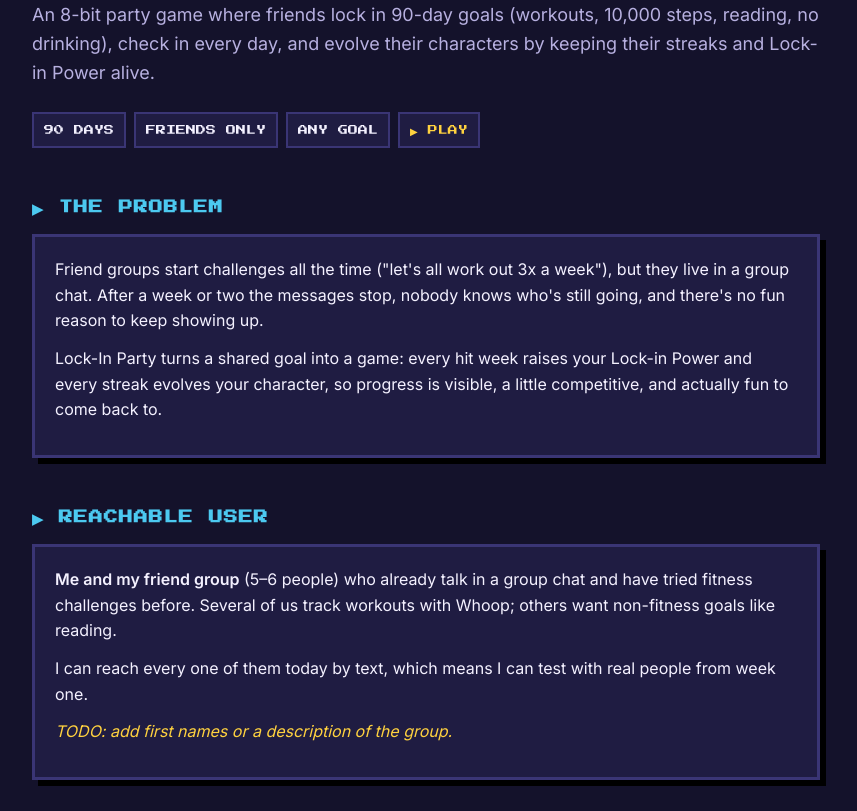
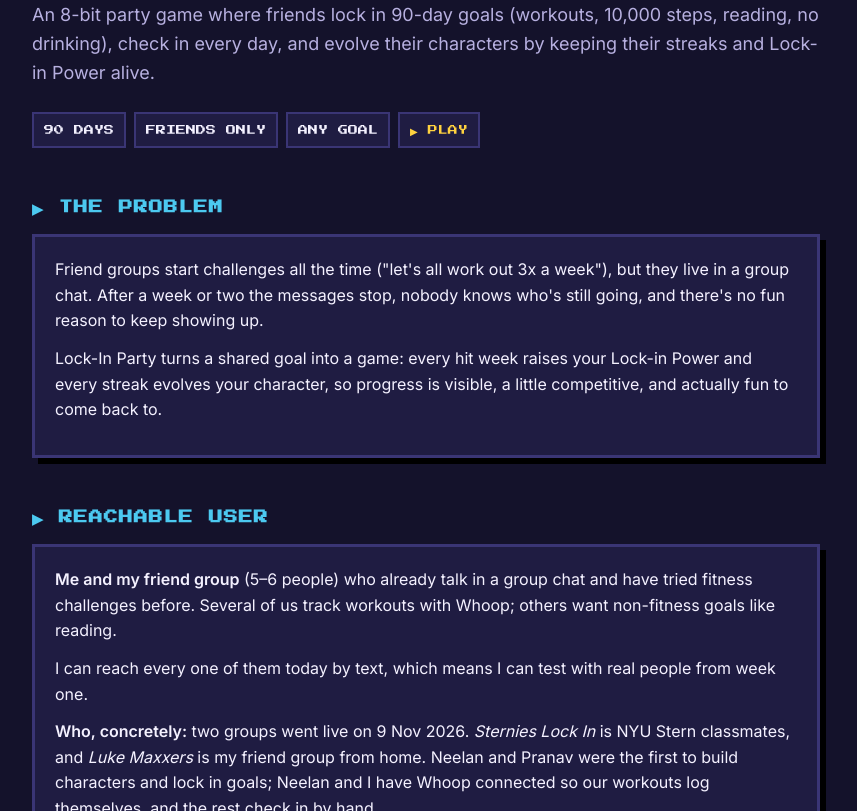
Before and after one commit to building-with-ai-f26/sc12439-LockIn, a plain HTML site: page docs/index.html in a window 1280 px wide. Shown: the part 141-952 px from the top of the page, without its empty margins (214-1071 px from the left). Drawn offline with Linux system fonts and the light colour scheme.

Commit message:
Product page: name the reachable users
Co-Authored-By: Claude Fable 5.1 <noreply@anthropic.com>

```diff
--- a/docs/index.html
+++ b/docs/index.html
@@ -90,7 +90,7 @@
   <div class="panel">
     <p><strong>Me and my friend group</strong> (5–6 people) who already talk in a group chat and have tried fitness challenges before. Several of us track workouts with Whoop; others want non-fitness goals like reading.</p>
     <p>I can reach every one of them today by text, which means I can test with real people from week one.</p>
-    <p class="todo">TODO: add first names or a description of the group.</p>
+    <p><strong>Who, concretely:</strong> two groups went live on 9 Nov 2026. <em>Sternies Lock In</em> is NYU Stern classmates, and <em>Luke Maxxers</em> is my friend group from home. Neelan and Pranav were the first to build characters and lock in goals; Neelan and I have Whoop connected so our workouts log themselves, and the rest check in by hand.</p>
   </div>
 
   <h2>▶ BEFORE / AFTER</h2>
```
